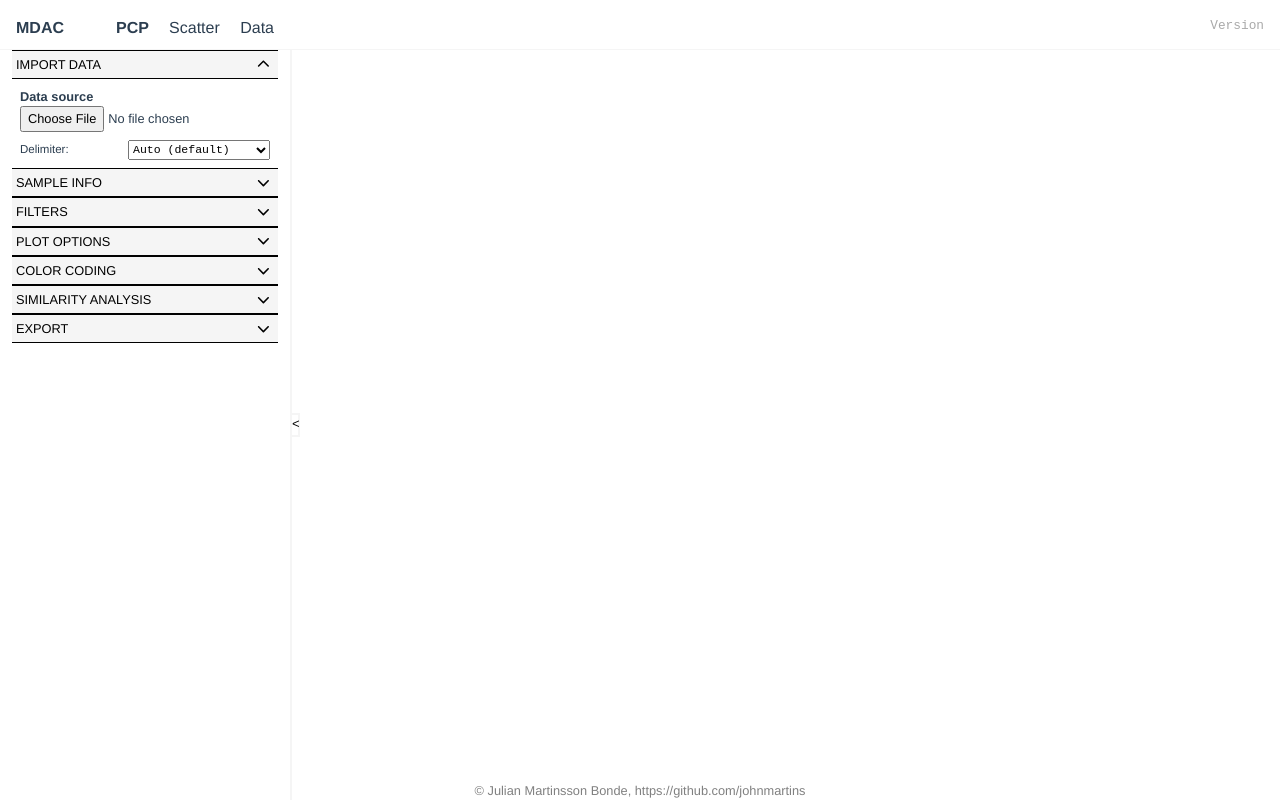
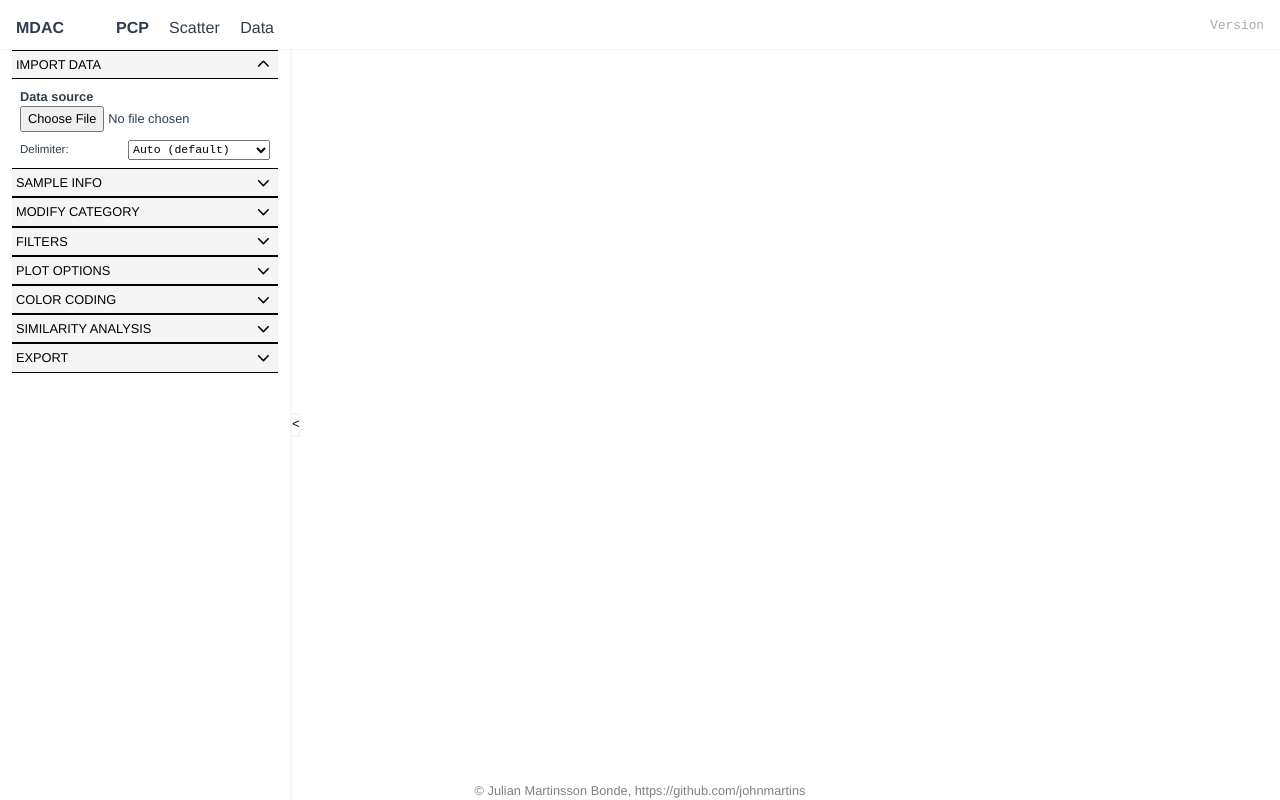
Before and after one commit to johnmartins/mdac, a Vue app: page / in a window 1280 px wide. Built offline with nearby package versions, Linux system fonts and the light colour scheme.

Commit message:
Edit category form moved into new format

```diff
--- a/src/components/plot-layouts/PCPlot/PCPSideMenu.vue
+++ b/src/components/plot-layouts/PCPlot/PCPSideMenu.vue
@@ -15,7 +15,7 @@
 
 import ExportForm from '@/components/sidemenu/import-export/ExportForm'
 import OptionsForm from '@/components/sidemenu/settings/OptionsForm'
-import EditCategoryForm from '@/components/tools/EditCategoryForm'
+import EditCategoryForm from '@/components/sidemenu/settings/EditCategoryForm'
 import FiltersPanel from '@/components/sidemenu/analysis/FiltersPanel'
 import SourceForm from '@/components/sidemenu/import-export/SourceForm'
 import SampleInfo from '@/components/sidemenu/import-export/SampleInfo'
--- a/src/components/tools/EditCategoryForm.vue
+++ b/src/components/sidemenu/settings/EditCategoryForm.vue
@@ -1,6 +1,10 @@
 <template>
-    <div v-if="editedCategory" class="card mt-3">
-        <div class="control-group p-2">
+    <SidebarSection
+        title="Modify category"
+        :start-maximized="false"
+    >
+        <div v-if="editedCategory">
+            <div class="control-group">
                 <strong>Edit selected category</strong>
                 <TextInput v-model="editedCategory.displayTitle">Title</TextInput>
                 <div v-if="editedCategory.usesCategoricalData == false">
@@ -16,6 +20,10 @@
                 </div>
             </div>
         </div>
+        <div v-else>
+            <span>Select a column header in the PCP plot</span>
+        </div>
+    </SidebarSection>
 </template>
 
 <script setup>
@@ -28,6 +36,7 @@ import {useStateStore} from "@/store/StateStore"
 
 // Components
 import TextInput from '@/components/inputs/TextInput'
+import SidebarSection from '@/components/layouts/SidebarSection'
 
 // Models
 import Category from '@/models/plots/Category'
```
Lines whose indentation alone changed are shown as unchanged.
